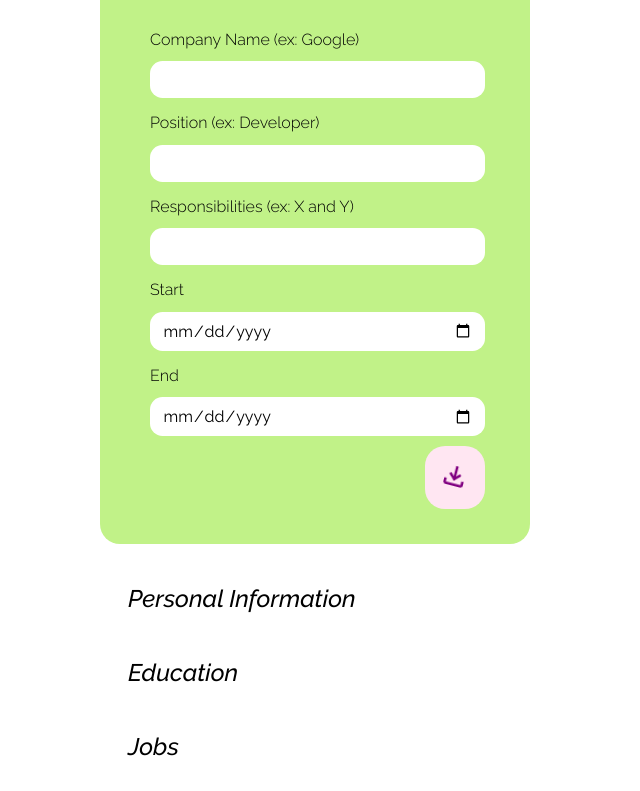
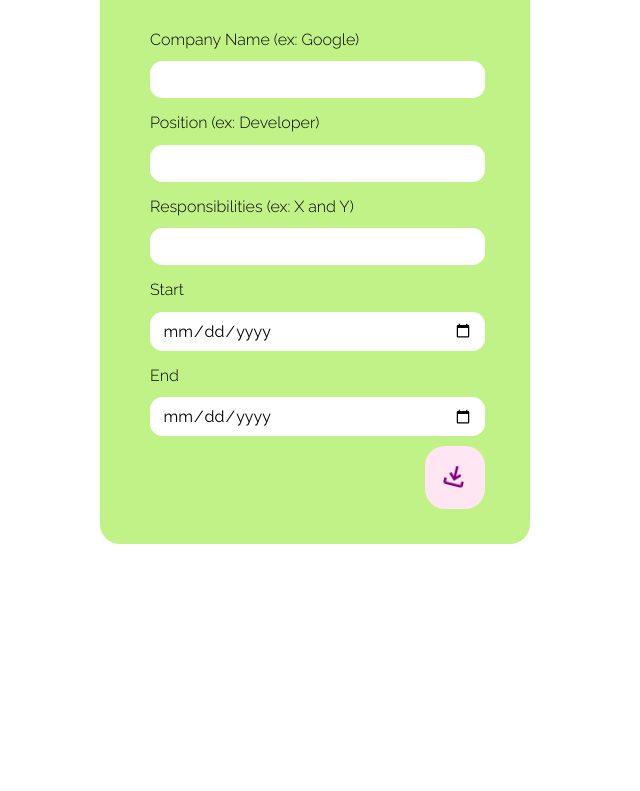
Before and after one commit to nicolanapa/odin-cv, a React (Vite) app: page / in a window 1280 px wide. Shown: the part 653-1444 px from the top of the page, without its empty margins (0-640 px from the left). After the commit the page ends 1262 px from the top, so only its background shows below. Built offline with nearby package versions, Linux system fonts and the light colour scheme.

Commit message:
Added a check to every Showing Function to show/hide its Section Title

```diff
--- a/src/components/Showing.jsx
+++ b/src/components/Showing.jsx
@@ -5,7 +5,7 @@ import React from "react";
 function ShowingPerson(props) {
 	return (
 		<>
-			<h2>Personal Information</h2>
+			{props.personValues.name !== undefined && <h2> Personal Information</h2>}
 			<div className="at-the-angles">
 				<h3>{props.personValues.name}</h3>
 				<p>{props.personValues.email}</p>
@@ -18,7 +18,7 @@ function ShowingPerson(props) {
 function ShowingEducation(props) {
 	return (
 		<>
-			<h2>Education</h2>
+			{props.educationValues.school !== undefined && <h2> Education</h2>}
 			<h3 className="centered">{props.educationValues.school}</h3>
 			<div className="at-the-angles">
 				<h3>{props.educationValues.study}</h3>
@@ -31,7 +31,7 @@ function ShowingEducation(props) {
 function ShowingPractic(props) {
 	return (
 		<>
-			<h2>Jobs</h2>
+			{props.practicValues.company !== undefined && <h2> Jobs</h2>}
 			<div className="at-the-angles">
 				<h3>{props.practicValues.company}</h3>
 				<div className="centered">
```
